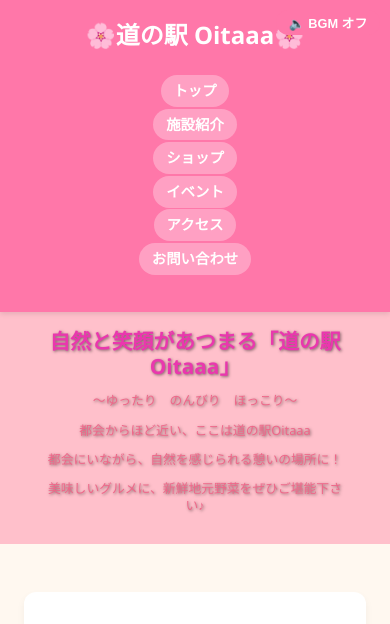
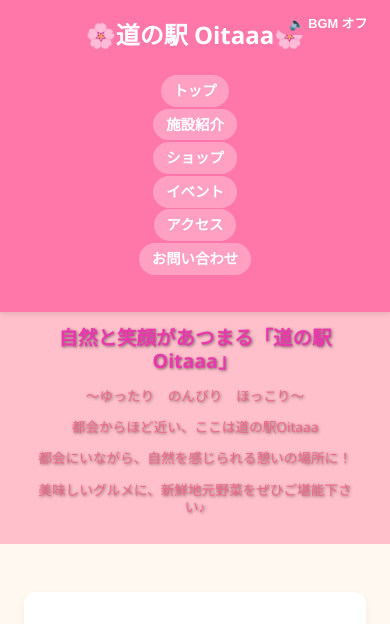
Before and after one commit to kanak0abe/Oitaaa.ivy.githab.io, a plain HTML site: page index.html in a window 390 px wide. Shown: the top 624 px of the page. Drawn offline with Linux system fonts and the light colour scheme.

Commit message:
Add files via upload

```diff
--- a/style.css
+++ b/style.css
@@ -842,15 +842,27 @@ footer .copyright {
         padding: 1rem;
         text-align: center;
     }
+    .hero-text {
+        max-width: 95%; /* モバイルではもう少し幅を広げる */
+        padding: 0 0.5rem; /* 左右のパディングを調整 */
+    }
     .hero-text h2 {
-        font-size: 1.5rem; /* ★調整: モバイルでさらに小さく */
-        color: #ea37ae; /* モバイルでも薄いピンク */
-        line-height: 1.3; /* ★調整: 行間を少し狭める */
+        /* モバイルではvw単位でより柔軟に調整 */
+        font-size: 4.5vw; /* ビューポート幅に合わせて調整 */
+        max-font-size: 1.8rem; /* 最大フォントサイズを設定 */
+        color: #ea37ae;
+        line-height: 1.3;
+        word-break: break-word; /* 長い単語の途中で改行 */
+        overflow-wrap: break-word; /* 同上 */
     }
     .hero-text p {
-        color: #f06689; /* モバイルでも薄い緑 */
-        font-size: 0.9rem; /* ★調整: モバイルでさらに小さく */
-        line-height: 1.4; /* ★調整: 行間を少し狭める */
+        /* モバイルではvw単位でより柔軟に調整 */
+        font-size: 3vw; /* ビューポート幅に合わせて調整 */
+        max-font-size: 1.1rem; /* 最大フォントサイズを設定 */
+        color: #f06689;
+        line-height: 1.4;
+        word-break: break-word; /* 長い単語の途中で改行 */
+        overflow-wrap: break-word; /* 同上 */
     }
     .section {
         margin: 1rem 0.5rem;
@@ -869,7 +881,7 @@ footer .copyright {
 
     /* main内の一部のbuttonに適用されている可能性のあるスタイルを調整 */
     /* ※HTMLでbutton要素が使われている箇所を確認し、意図しないスタイル適用を防ぐため、
-       必要に応じてより具体的なセレクタ（例: #contact-form button）に修正してください */
+      必要に応じてより具体的なセレクタ（例: #contact-form button）に修正してください */
     main button { /* 特定のbutton要素にのみ適用 */
         width: auto; /* main内のボタンは100%幅にしない */
         padding: 0.5rem 1rem; /* デフォルトのボタンと同じパディング */
@@ -955,11 +967,13 @@ footer .copyright {
 /* さらに小さな画面（スマートフォン縦向きなど）向けの調整 */
 @media screen and (max-width: 480px) {
     .hero-text h2 {
-        font-size: 1.3rem; /* さらに小さく */
+        font-size: 5vw; /* さらに小さく、ビューポート幅に合わせて調整 */
+        max-font-size: 1.5rem; /* 最大フォントサイズを設定 */
         line-height: 1.2;
     }
     .hero-text p {
-        font-size: 0.8rem; /* さらに小さく */
+        font-size: 3.5vw; /* さらに小さく、ビューポート幅に合わせて調整 */
+        max-font-size: 0.9rem; /* 最大フォントサイズを設定 */
         line-height: 1.3;
     }
     .hero-text {
```
Also changed, not shown: access.html (+3 -4 lines), contact.html (+2 -3 lines).
